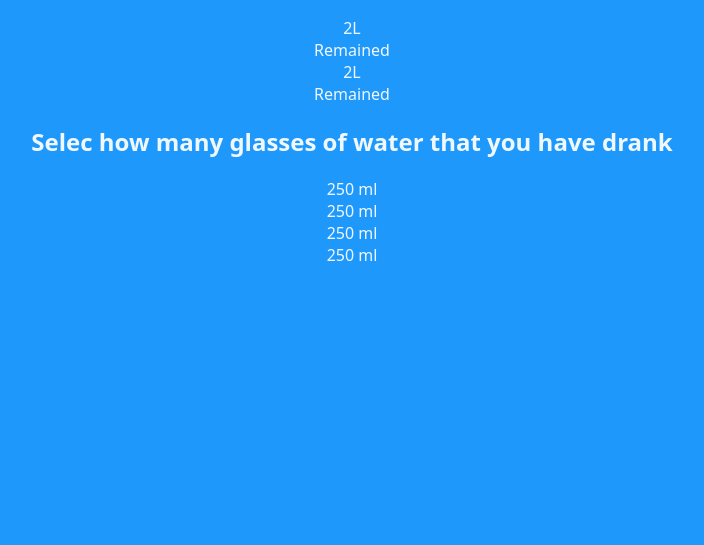
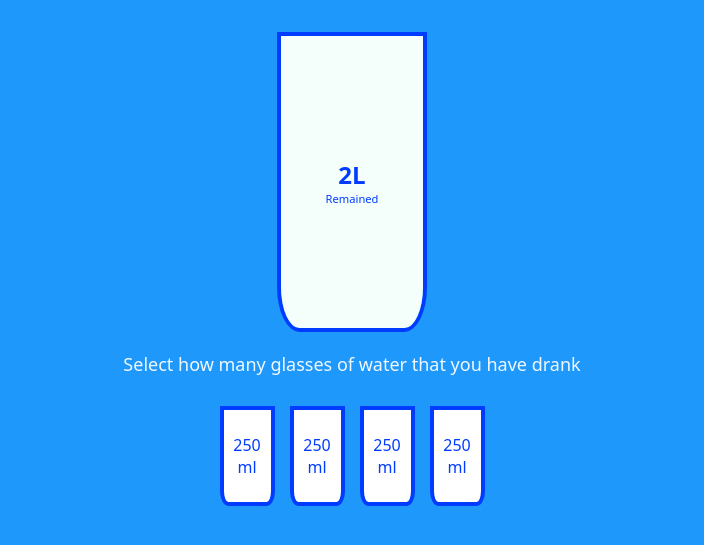
Before and after one commit to irvyn2703/50proyectos, a plain HTML site: page 16.-Drink water/index.html in a window 1280 px wide. Shown: the part 123-668 px from the top of the page, without its empty margins (288-992 px from the left). Drawn offline with Linux system fonts and the light colour scheme.

Commit message:
proyecto 16, avance 17

```diff
--- a/16.-Drink water/index.html
+++ b/16.-Drink water/index.html
@@ -17,21 +17,18 @@
                 <div class="contenido">
                     2L
                 </div>
-                <div class="contenido">
+                <div class="pie">
                     Remained
                 </div>
             </div>
             <div class="agua">
                 <div class="contenido">
-                    2L
-                </div>
-                <div class="contenido">
-                    Remained
+                    0%
                 </div>
             </div>
         </div>
         <div class="abajo">
-            <h2>Selec how many glasses of water that you have drank</h2>
+            <h2>Select how many glasses of water that you have drank</h2>
             <div>
                 <div class="vasos">250 ml</div>
                 <div class="vasos">250 ml</div>
--- a/16.-Drink water/script.js
+++ b/16.-Drink water/script.js
@@ -0,0 +1,27 @@
+const vasos = document.querySelectorAll('.vasos')
+const vacio = document.querySelector('.vacio')
+const agua = document.querySelector('.agua')
+const contenido = document.querySelectorAll('.contenido')
+
+for (let i = 0; i < vasos.length; i++) {
+    vasos[i].addEventListener( 'click', () => {
+        var temp = ((i+1) * (50/4))
+        console.log(vasos[i].classList)
+        //cambiar el tamaño
+        vacio.style.height = (100-temp) + '%'
+        agua.style.height = temp + '%'
+        // contenido
+        // Litros
+        console.log()
+        contenido[0].innerHTML = 2 - (temp * 2 / 100) + 'L'
+        contenido[1].innerHTML = temp + '%'
+        // activamos los vasos
+        for (let j = 0; j < vasos.length; j++) {
+            if (j <= i) {
+                vasos[j].classList.add('activate')
+            }else{
+                vasos[j].classList.remove('activate')
+            }
+        }
+    })
+}
--- a/16.-Drink water/style.css
+++ b/16.-Drink water/style.css
@@ -31,3 +31,84 @@ body {
     font-size: 20px;
     font-weight: normal;
 }
+
+.vaso {
+    width: 150px;
+    height: 300px;
+    overflow: hidden;
+    margin-top: 15px;
+    margin-bottom: 15px;
+    border-radius: 0% 0% 15% 15%;
+    border: 4px solid rgb(0, 60, 255);
+}
+
+.vaso .vacio {
+    height: 100%;
+    background-color: rgb(244, 255, 251);
+    display: flex;
+    flex-direction: column;
+    justify-content: center;
+    align-items: center;
+    color: rgb(0, 60, 255);
+    transition: height 0.5s ease-in-out;
+}
+
+.vaso .agua {
+    height: 0%;
+    background-color: rgb(96, 164, 253);
+    display: flex;
+    flex-direction: column;
+    justify-content: center;
+    align-items: center;
+    color: rgb(0, 60, 255);
+    overflow: hidden;
+    transition: height 0.5s ease-in-out;
+}
+
+.pie {
+    font-weight: normal;
+    font-size: 0.7rem;
+}
+
+.contenido {
+    font-size: 1.5rem;
+    font-weight: bold;
+}
+
+.abajo h2 {
+    margin-top: 5px;
+    font-size: 18px;
+    font-weight: normal;
+}
+
+.abajo {
+    margin: 0px;
+    padding: 0px;
+}
+
+.abajo div {
+    display: flex;
+    justify-content: center;
+    gap: 15px;
+}
+
+.vasos {
+    width: 55px;
+    height: 100px;
+    overflow: hidden;
+    margin-top: 15px;
+    border-radius: 0% 0% 15% 15%;
+    border: 4px solid rgb(0, 60, 255);
+    display: flex;
+    justify-content: center;
+    align-items: center;
+    background-color: #fff;
+    color: rgb(0, 60, 255);
+    cursor: pointer;
+    transition: background-color 0.5s ease-in-out, color 1s;
+}
+
+.vasos.activate {
+    background-color: rgb(96, 164, 253);
+    color: #fff;
+}
--- /dev/null
+++ b/17.-Movie App/style.css
@@ -0,0 +1,45 @@
+* {
+    box-sizing: border-box;
+}
+
+body {
+    margin: 0;
+    width: 100vw;
+    overflow-x: hidden;
+    font-family: system-ui, -apple-system, BlinkMacSystemFont, 'Segoe UI', Roboto, Oxygen, Ubuntu, Cantarell, 'Open Sans', 'Helvetica Neue', sans-serif;
+    background-color: #22254b;
+}
+
+nav {
+    position: sticky;
+    width: 100%;
+    background-color: #373b69;
+    top: 0;
+    display: flex;
+    justify-content: end;
+}
+
+nav input {
+    background-color: #373b69;
+    margin: 13px;
+    padding: 12px;
+    border: 2px solid #22254b;
+    color: #8388cf;
+    font-size: 1.1rem;
+    border-radius: 30px;
+    width: 75%;
+    max-width: 350px;
+}
+
+.card {
+    height: 500px;
+    width: 275px;
+    background: url('https://image.tmdb.org/t/p/w1280/2e853FDVSIso600RqAMunPxiZjq.jpg');
+    background-position: center;
+    background-size: cover;
+    background-repeat: no-repeat;
+    border-radius: 2px;
+    color: aliceblue;
+    justify-content: center;
+    align-items: center;
+}
```
Also changed, not shown: 17.-Movie App/index.html (added, +25 -0 lines), 17.-Movie App/script.js (added).
